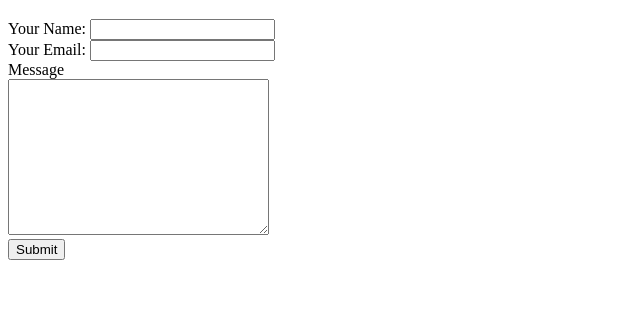
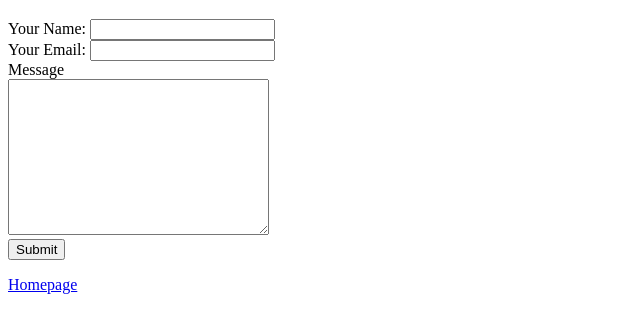
Before and after one commit to aadamkassamPersonal/cv, a plain HTML site: page contactInfo.html in a window 1280 px wide. Shown: the part 211-544 px from the top of the page, without its empty margins (0-640 px from the left). Drawn offline with Linux system fonts and the light colour scheme.

Commit message:
Update contactInfo.html

```diff
--- a/contactInfo.html
+++ b/contactInfo.html
@@ -22,5 +22,6 @@
         <textarea name="MessageText" cols="30" rows="10"></textarea><br>
         <input type="submit">
     </form>
+    <p><a href="index.html">Homepage</a></p>
 </body>
 </html>
```
